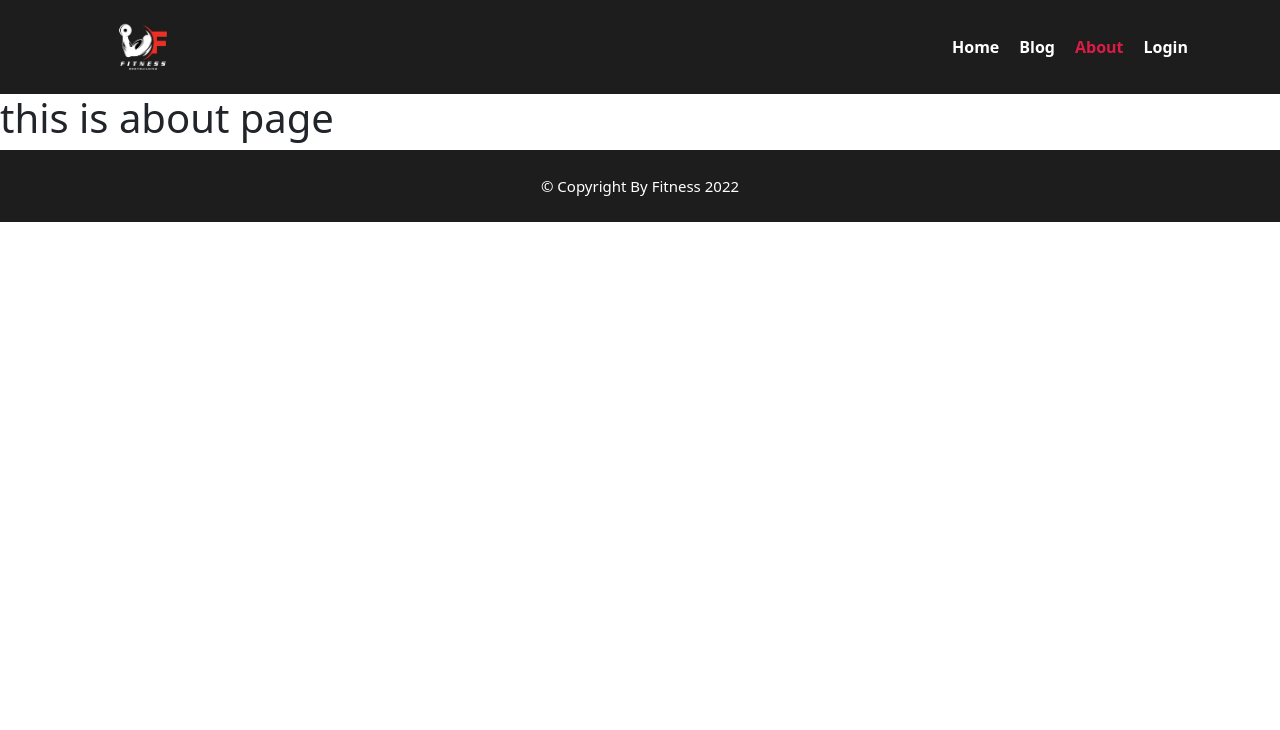
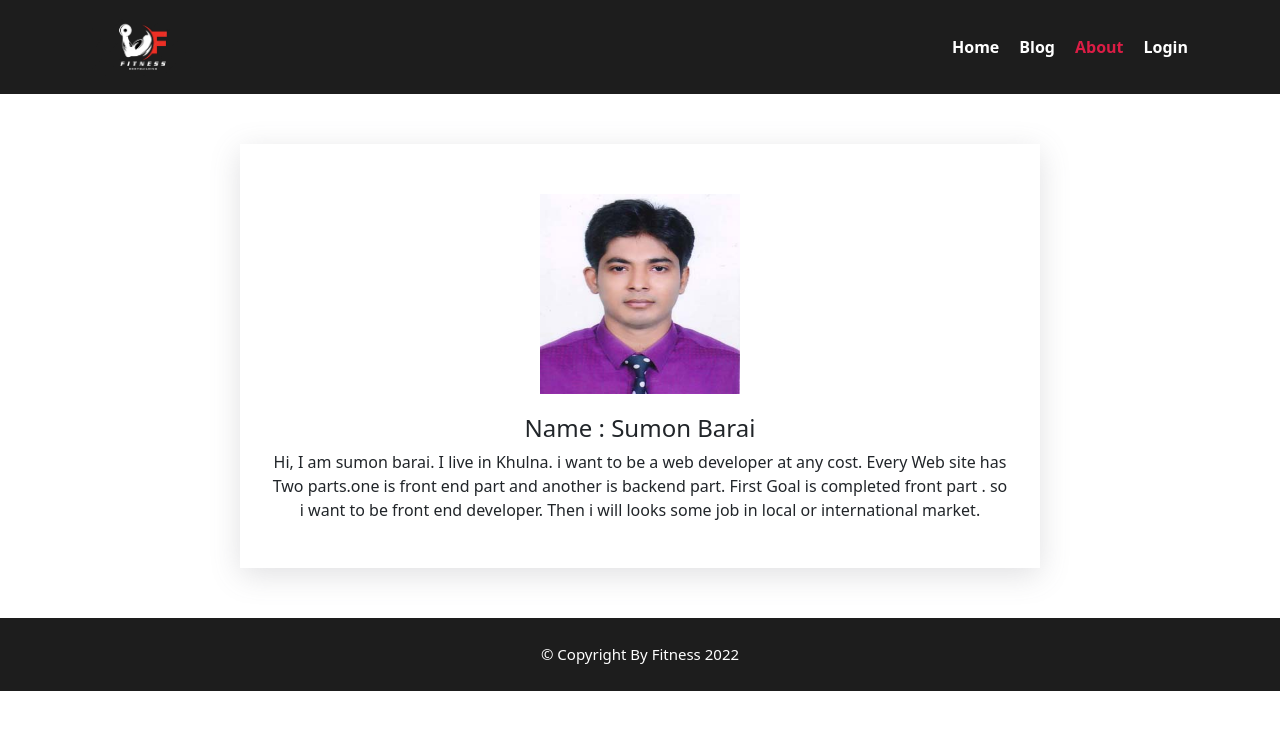
Before and after one commit to sumonbarai/fitness, a React (Create React App) app: page /about in a window 1280 px wide. Shown: the top 730 px of the page. Built offline with nearby package versions, Linux system fonts and the light colour scheme; no server answers.

Commit message:
forget password page complete and resonsive

```diff
--- a/package.json
+++ b/package.json
@@ -12,6 +12,7 @@
     "react-bootstrap": "^2.2.3",
     "react-dom": "^18.0.0",
     "react-firebase-hooks": "^5.0.3",
+    "react-hot-toast": "^2.2.0",
     "react-icons": "^4.3.1",
     "react-router-dom": "^6.3.0",
     "react-scripts": "5.0.1",
--- a/src/App.css
+++ b/src/App.css
@@ -15,3 +15,11 @@
   background-color: #191818;
   color: #fff;
 }
+
+/* media quary */
+
+@media (max-width: 991.98px) {
+  .banner-area h1 {
+    font-size: 40px !important;
+  }
+}
--- a/src/pages/About/About.css
+++ b/src/pages/About/About.css
@@ -0,0 +1,12 @@
+.about-us {
+  max-width: 800px;
+  margin: 50px auto;
+  box-shadow: rgba(100, 100, 111, 0.2) 0px 7px 29px 0px;
+  text-align: center;
+  padding: 30px;
+}
+
+.about-us img {
+  width: 200px;
+  margin: 20px 0;
+}
--- a/src/pages/About/About.js
+++ b/src/pages/About/About.js
@@ -1,9 +1,19 @@
 import React from "react";
+import pic from "../../image/Sumon pic-3.jpg";
+import "./About.css";
 
 const About = () => {
   return (
-    <div>
-      <h1>this is about page</h1>
+    <div className="about-us">
+      <img src={pic} alt="" />
+      <h4>Name : Sumon Barai</h4>
+      <p>
+        Hi, I am sumon barai. I live in Khulna. i want to be a web developer at
+        any cost. Every Web site has Two parts.one is front end part and another
+        is backend part. First Goal is completed front part . so i want to be
+        front end developer. Then i will looks some job in local or
+        international market.
+      </p>
     </div>
   );
 };
--- a/src/pages/Home/Banner/Banner.css
+++ b/src/pages/Home/Banner/Banner.css
@@ -13,7 +13,7 @@
 }
 .banner-area h1 {
   max-width: 1000px;
-  margin: auto;
+  margin: 10px auto;
 }
 .banner-area::before {
   content: "";
--- a/src/pages/Home/Banner/Banner.js
+++ b/src/pages/Home/Banner/Banner.js
@@ -7,9 +7,7 @@ const Banner = () => {
   return (
     <div className="banner-area">
       <div className="container">
-        <h1>
-          BE STRONGER THAN YOUR <br /> STRONGEST EXCUSE{" "}
-        </h1>
+        <h1>BE STRONGER THAN YOUR STRONGEST EXCUSE </h1>
         <button
           onClick={() => navigate("/login")}
           className="custom-btn"
--- a/src/pages/Home/Social/Social.js
+++ b/src/pages/Home/Social/Social.js
@@ -18,14 +18,14 @@ const Social = () => {
           more leads.please follow on social media
         </p>
         <div className="social-link">
-          <a target="_blank" rel="noreferrer" href="https://www.facebook.com/">
+          <a target="_blank" href="https://www.facebook.com/">
             <BsFacebook></BsFacebook>
           </a>
 
-          <a target="_blank" rel="noreferrer" href="https://www.youtube.com/">
+          <a target="_blank" href="https://www.youtube.com/">
             <BsYoutube></BsYoutube>
           </a>
-          <a target="_blank" rel="noreferrer" href="https://www.instagram.com/">
+          <a target="_blank" href="https://www.instagram.com/">
             <BsInstagram></BsInstagram>
           </a>
         </div>
--- a/src/pages/Login/ForgetPassWord.js
+++ b/src/pages/Login/ForgetPassWord.js
@@ -1,9 +1,54 @@
 import React from "react";
+import { useSendPasswordResetEmail } from "react-firebase-hooks/auth";
+import auth from "../../firebase.init";
+import Loading from "../Shared/Loading/Loading";
+import toast, { Toaster } from "react-hot-toast";
 
 const ForgetPassWord = () => {
+  const [sendPasswordResetEmail, sending] = useSendPasswordResetEmail(auth);
+
+  // sending state
+  if (sending) {
+    return (
+      <div>
+        <Loading></Loading>
+      </div>
+    );
+  }
+
+  // password reset email
+  const handleForgetPassword = async (event) => {
+    event.preventDefault();
+    const email = event.target.email.value;
+    await sendPasswordResetEmail(email);
+    toast.success("Send Email for password reset", {
+      duration: 4000,
+    });
+    event.target.email.value = "";
+  };
   return (
-    <div>
-      <h1>forget password</h1>
+    <div className="forget-password">
+      <div className="login-form">
+        <div className="container">
+          <form onSubmit={handleForgetPassword}>
+            <h3>Forget Your password</h3>
+            <div className="form-content">
+              <div className="custom-input">
+                <input
+                  type="email"
+                  placeholder="Enter Email"
+                  name="email"
+                  required
+                />
+              </div>
+              <div className="custom-input">
+                <input type="submit" value="Login" />
+              </div>
+            </div>
+          </form>
+        </div>
+      </div>
+      <Toaster />
     </div>
   );
 };
--- a/src/pages/Login/Login.js
+++ b/src/pages/Login/Login.js
@@ -5,6 +5,7 @@ import {
 } from "react-firebase-hooks/auth";
 import { Link, useLocation, useNavigate } from "react-router-dom";
 import auth from "../../firebase.init";
+import Loading from "../Shared/Loading/Loading";
 import "./Login.css";
 import SocialLogin from "./SocialLogin";
 const Login = () => {
@@ -13,6 +14,13 @@ const Login = () => {
   const [user] = useAuthState(auth);
   const navigate = useNavigate();
   const location = useLocation();
+  if (loading) {
+    return (
+      <div>
+        <Loading></Loading>
+      </div>
+    );
+  }
   let from = location.state?.from?.pathname || "/";
   if (user || userLogin) {
     navigate(from, { replace: true });
--- a/src/pages/Login/Register.js
+++ b/src/pages/Login/Register.js
@@ -5,6 +5,7 @@ import {
 } from "react-firebase-hooks/auth";
 import { Link, useNavigate } from "react-router-dom";
 import auth from "../../firebase.init";
+import Loading from "../Shared/Loading/Loading";
 import SocialLogin from "./SocialLogin";
 
 const Register = () => {
@@ -13,6 +14,15 @@ const Register = () => {
   const [errorMessage, setErrorMessage] = useState("");
   const navigate = useNavigate();
   const [updateProfile, updating] = useUpdateProfile(auth);
+
+  if (loading || updating) {
+    return (
+      <div>
+        <Loading></Loading>
+      </div>
+    );
+  }
+
   // create an account
   const handleSignUp = async (event) => {
     event.preventDefault();
--- a/src/pages/Login/RequireAuth/RequireAuth.js
+++ b/src/pages/Login/RequireAuth/RequireAuth.js
@@ -2,16 +2,19 @@ import React from "react";
 import { useAuthState } from "react-firebase-hooks/auth";
 import { Navigate, useLocation } from "react-router-dom";
 import auth from "../../../firebase.init";
+import Loading from "../../Shared/Loading/Loading";
 
 function RequireAuth({ children }) {
-  const [user] = useAuthState(auth);
+  const [user, loading] = useAuthState(auth);
   let location = useLocation();
-
+  if (loading) {
+    return (
+      <div>
+        <Loading></Loading>
+      </div>
+    );
+  }
   if (!user) {
-    // Redirect them to the /login page, but save the current location they were
-    // trying to go to when they were redirected. This allows us to send them
-    // along to that page after they login, which is a nicer user experience
-    // than dropping them off on the home page.
     return <Navigate to="/login" state={{ from: location }} replace />;
   }
 
--- /dev/null
+++ b/src/pages/Shared/Loading/Loading.js
@@ -0,0 +1,12 @@
+import React from "react";
+import { Spinner } from "react-bootstrap";
+
+const Loading = () => {
+  return (
+    <div className="text-center m-5 p-5">
+      <Spinner animation="border" />
+    </div>
+  );
+};
+
+export default Loading;
```
Also changed, not shown: src/image/Sumon pic-3.jpg (added), 1 other file (tests, documents, lock files or other folders).
